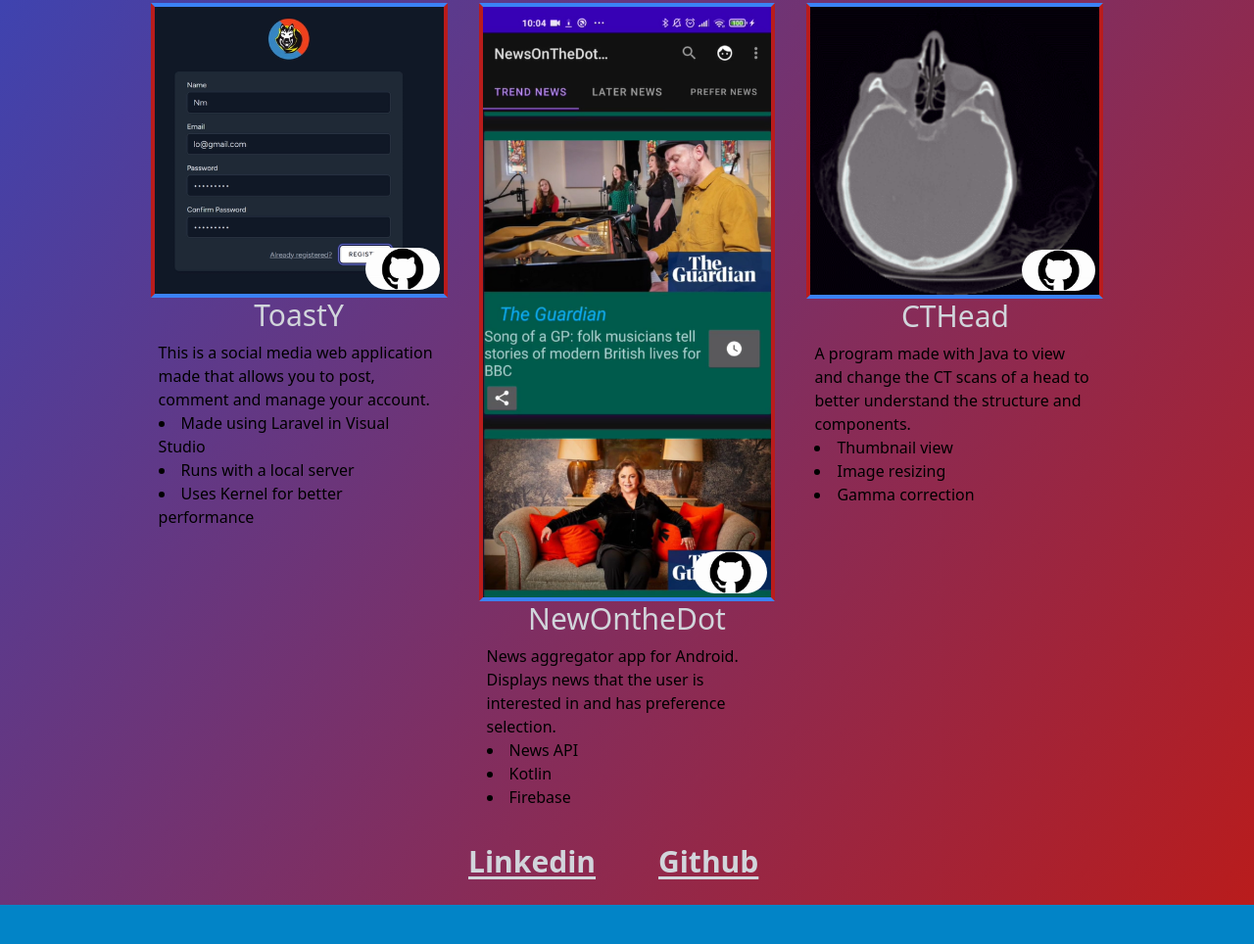
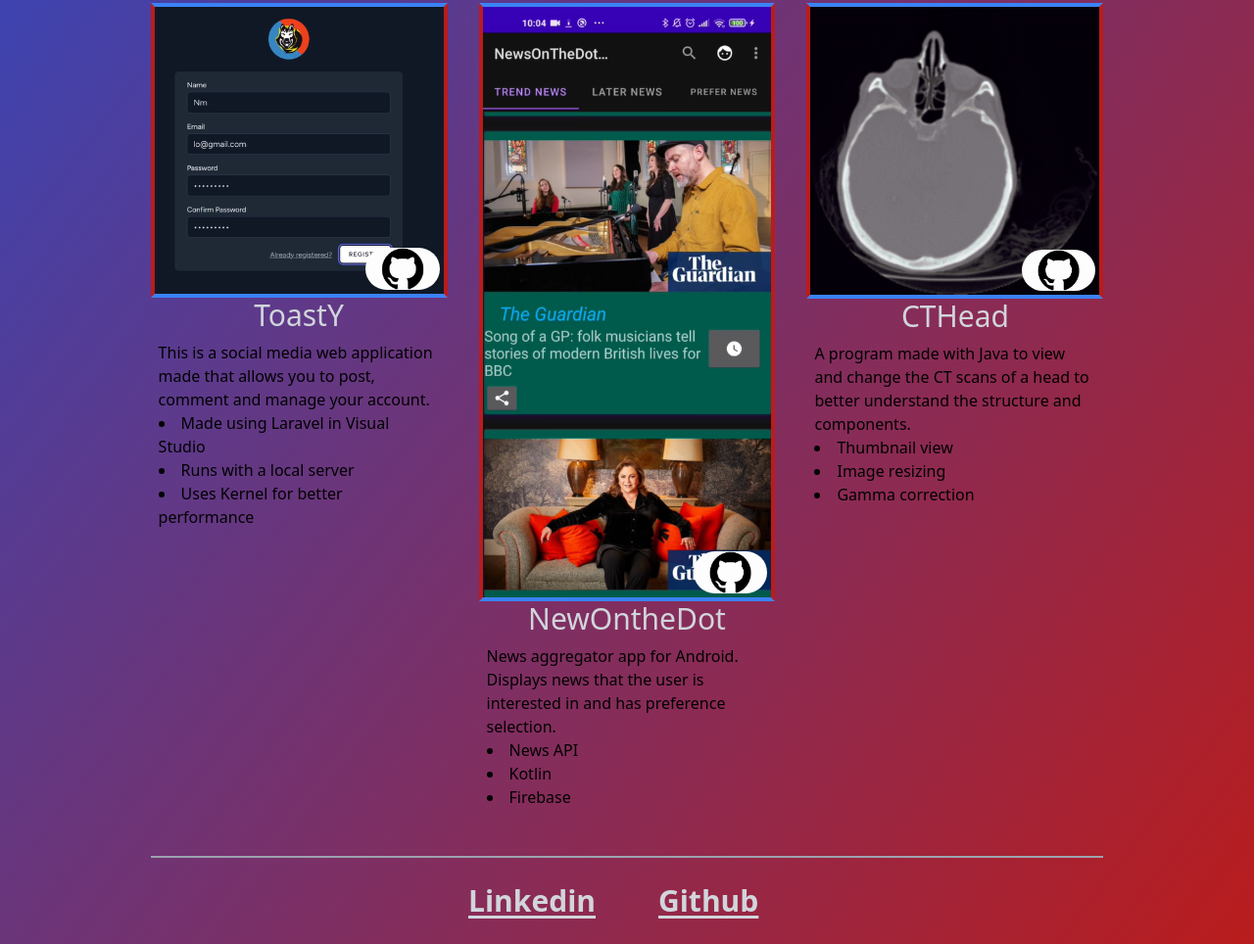
Before and after one commit to ZeTaaT/ZeTaaT.github.io, a plain HTML site: page index.html in a window 1280 px wide. Shown: the part 706-1670 px from the top of the page at 98% size. Before the commit the page ends 1630 px from the top, so only its background shows below. Drawn offline with nearby package versions, Linux system fonts and the light colour scheme.

Commit message:
cool line

```diff
--- a/index.html
+++ b/index.html
@@ -154,8 +154,8 @@
        </div>
     </div>
 
-    <footer>
-        <div class="flex items-end justify-center h-16">
+    <footer class="mt-10">
+        <div class="border-t-2 border-gray-400 flex items-end justify-center h-16">
             <div class="grid grid-cols-2 gap-16">
                 <a href="https://www.linkedin.com/in/illia-lobachevskyy-0858921b1/">
                     <strong class="text-3xl text-gray-300 underline underline-offset-4"> Linkedin </strong>
```
